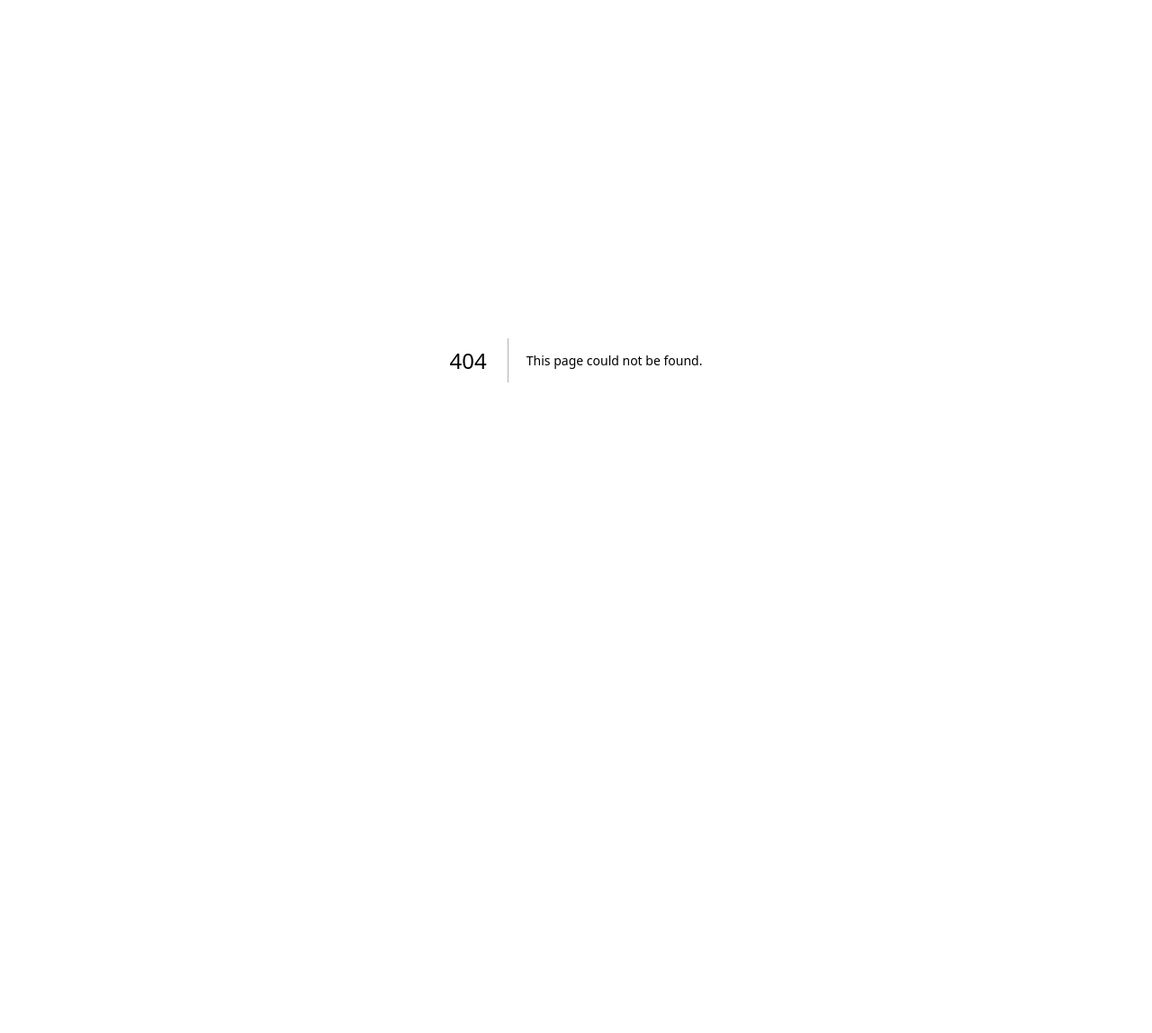
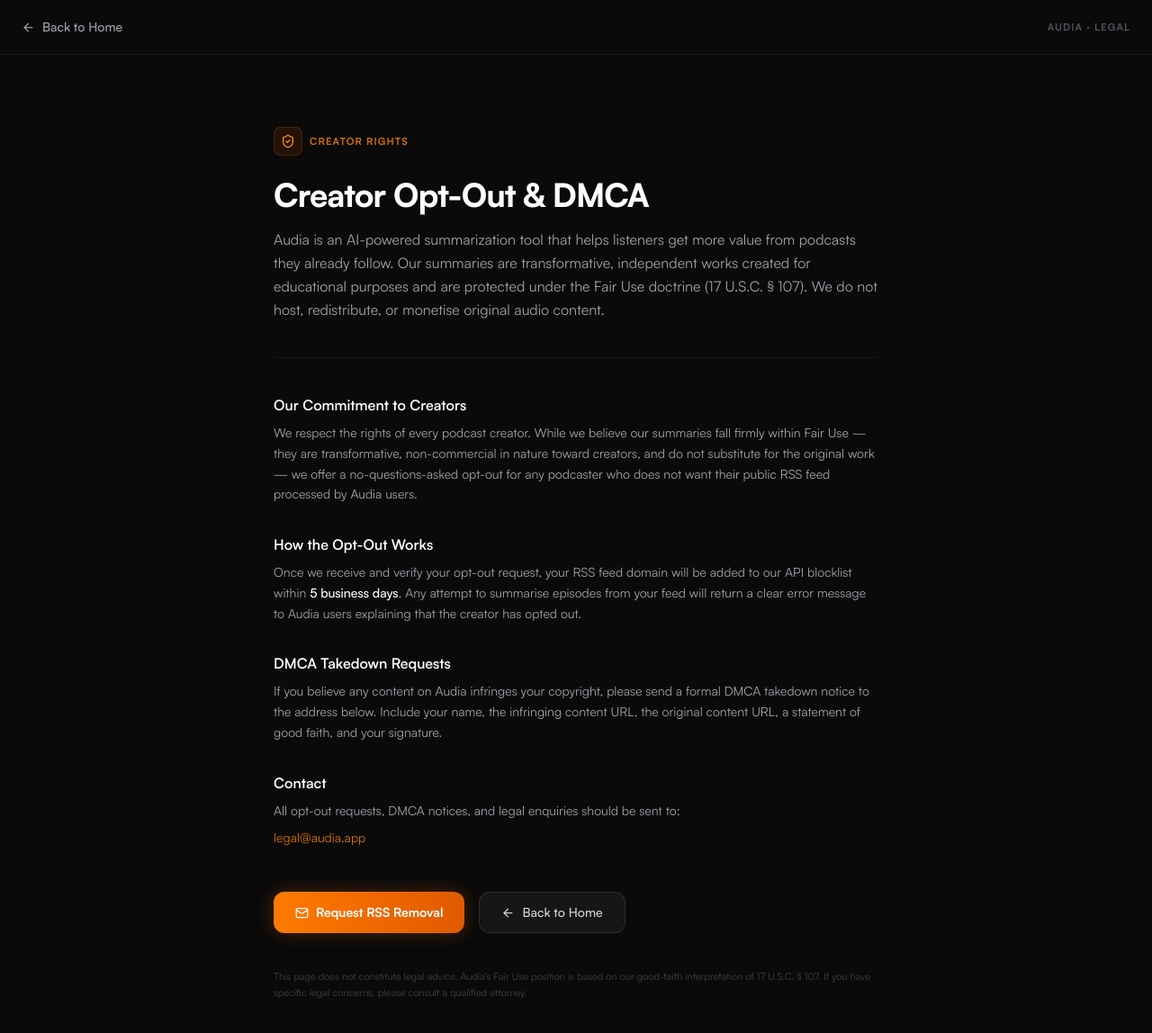
Before and after one commit to devon-gif/Audia, a Next.js app: page /opt-out in a window 1280 px wide. Before the commit this address had no page. Shown: the top 1148 px of the page at 90% size. Before the commit the page ends 800 px from the top, so only its background shows below. Built offline with nearby package versions, Linux system fonts and the light colour scheme.

Commit message:
Create page.tsx

```diff
--- /dev/null
+++ b/app/opt-out/page.tsx
@@ -0,0 +1,126 @@
+import Link from "next/link";
+import { ArrowLeft, ShieldCheck, Mail } from "lucide-react";
+
+export const metadata = {
+  title: "Creator Opt-Out & DMCA | Audia",
+  description:
+    "Audia respects creator rights. Podcast creators can request their RSS feed be removed from Audia's AI processing at any time.",
+};
+
+export default function OptOutPage() {
+  return (
+    <div className="min-h-screen bg-[#0a0a0a] text-white flex flex-col">
+      {/* Nav */}
+      <nav className="flex items-center justify-between px-6 py-5 border-b border-white/5">
+        <Link
+          href="/"
+          className="flex items-center gap-2 text-zinc-400 hover:text-white text-sm font-medium transition-colors"
+        >
+          <ArrowLeft size={15} />
+          Back to Home
+        </Link>
+        <span className="text-[11px] font-bold tracking-widest uppercase text-zinc-600">
+          Audia · Legal
+        </span>
+      </nav>
+
+      {/* Hero */}
+      <main className="flex-1 flex flex-col items-center px-6 py-20">
+        <div className="max-w-2xl w-full">
+          {/* Badge */}
+          <div className="flex items-center gap-2 mb-6">
+            <div className="w-8 h-8 rounded-lg bg-orange-500/10 border border-orange-500/20 flex items-center justify-center">
+              <ShieldCheck size={16} className="text-orange-400" />
+            </div>
+            <span className="text-[11px] font-bold uppercase tracking-widest text-orange-400/80">
+              Creator Rights
+            </span>
+          </div>
+
+          <h1 className="text-4xl font-extrabold tracking-tight text-white mb-4">
+            Creator Opt-Out &amp; DMCA
+          </h1>
+
+          <p className="text-zinc-400 text-base leading-relaxed mb-10">
+            Audia is an AI-powered summarization tool that helps listeners get more value from
+            podcasts they already follow. Our summaries are transformative, independent works
+            created for educational purposes and are protected under the Fair Use doctrine
+            (17 U.S.C. § 107). We do not host, redistribute, or monetise original audio
+            content.
+          </p>
+
+          {/* Divider */}
+          <div className="border-t border-white/5 mb-10" />
+
+          {/* Sections */}
+          <section className="space-y-8 text-zinc-400 text-sm leading-relaxed">
+            <div>
+              <h2 className="text-white font-semibold text-base mb-2">Our Commitment to Creators</h2>
+              <p>
+                We respect the rights of every podcast creator. While we believe our summaries
+                fall firmly within Fair Use — they are transformative, non-commercial in nature
+                toward creators, and do not substitute for the original work — we offer a
+                no-questions-asked opt-out for any podcaster who does not want their public RSS
+                feed processed by Audia users.
+              </p>
+            </div>
+
+            <div>
+              <h2 className="text-white font-semibold text-base mb-2">How the Opt-Out Works</h2>
+              <p>
+                Once we receive and verify your opt-out request, your RSS feed domain will be
+                added to our API blocklist within&nbsp;
+                <span className="text-white font-medium">5 business days</span>. Any attempt
+                to summarise episodes from your feed will return a clear error message to
+                Audia users explaining that the creator has opted out.
+              </p>
+            </div>
+
+            <div>
+              <h2 className="text-white font-semibold text-base mb-2">DMCA Takedown Requests</h2>
+              <p>
+                If you believe any content on Audia infringes your copyright, please send a
+                formal DMCA takedown notice to the address below. Include your name, the
+                infringing content URL, the original content URL, a statement of good faith,
+                and your signature.
+              </p>
+            </div>
+
+            <div>
+              <h2 className="text-white font-semibold text-base mb-2">Contact</h2>
+              <p>
+                All opt-out requests, DMCA notices, and legal enquiries should be sent to:
+              </p>
+              <p className="mt-2 font-mono text-orange-400/80">legal@audia.app</p>
+            </div>
+          </section>
+
+          {/* CTA */}
+          <div className="mt-12 flex flex-col sm:flex-row gap-4">
+            <a
+              href="mailto:legal@audia.app?subject=RSS%20Opt-Out%20Request&body=Hi%20Audia%20team%2C%0A%0AI%20am%20the%20creator%2Fowner%20of%20the%20following%20RSS%20feed%20and%20I%20would%20like%20to%20opt%20out%20of%20AI%20processing%3A%0A%0ARSS%20URL%3A%20%0APodcast%20Name%3A%20%0A%0AThank%20you."
+              className="inline-flex items-center gap-2 px-6 py-3 bg-gradient-to-r from-[#FF7A00] to-[#E05A00] rounded-xl text-white font-bold text-sm shadow-[0_0_20px_rgba(255,120,0,0.25)] hover:shadow-[0_0_30px_rgba(255,120,0,0.4)] transition-all"
+            >
+              <Mail size={15} />
+              Request RSS Removal
+            </a>
+            <Link
+              href="/"
+              className="inline-flex items-center gap-2 px-6 py-3 bg-white/5 hover:bg-white/10 border border-white/10 rounded-xl text-zinc-300 hover:text-white font-medium text-sm transition-colors"
+            >
+              <ArrowLeft size={15} />
+              Back to Home
+            </Link>
+          </div>
+
+          {/* Footer note */}
+          <p className="mt-10 text-[11px] text-zinc-700 leading-relaxed">
+            This page does not constitute legal advice. Audia&apos;s Fair Use position is based on
+            our good-faith interpretation of 17 U.S.C. § 107. If you have specific legal
+            concerns, please consult a qualified attorney.
+          </p>
+        </div>
+      </main>
+    </div>
+  );
+}
```
